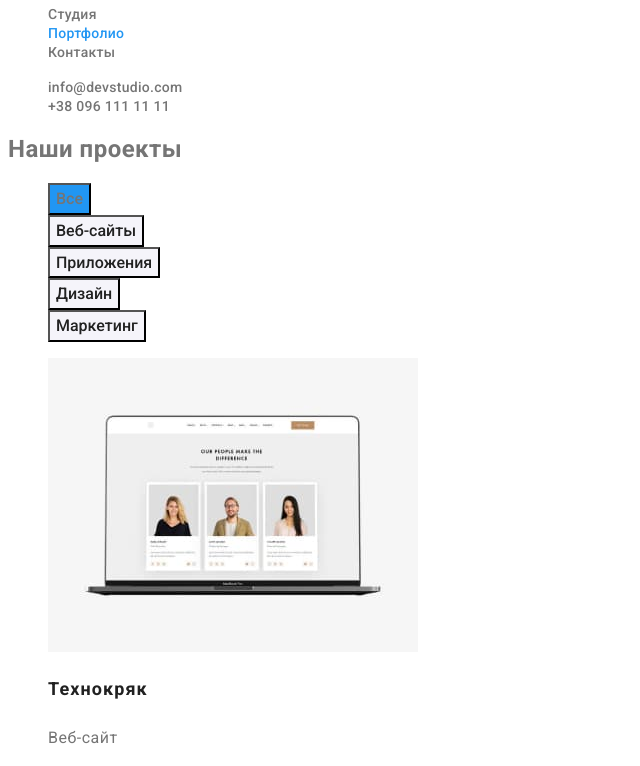
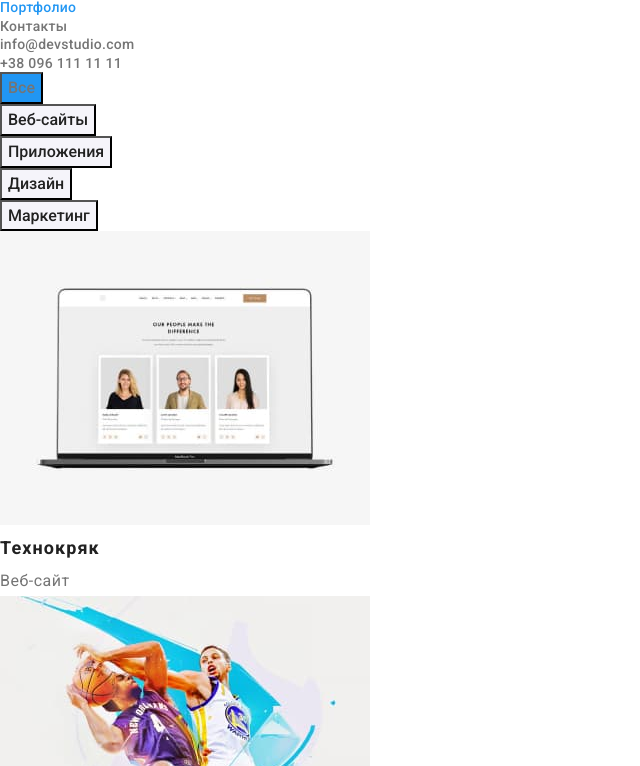
Before and after one commit to Aleks1600/goit-markup-hw-03, a plain HTML site: page portfolio.html in a window 1280 px wide. Shown: the part 51-817 px from the top of the page, without its empty margins (0-640 px from the left). Drawn offline with nearby package versions, Linux system fonts and the light colour scheme.

Commit message:
обнуяет начальные настройки

```diff
--- a/css/styles.css
+++ b/css/styles.css
@@ -17,12 +17,45 @@ body {
   background-color: #ffffff;
 }
 
+p,
+h1,
+h2,
+h3,
+h4,
+h5,
+h5 {
+  margin: 0;
+}
+
+ul {
+  margin: 0;
+  padding: 0;
+}
+
+button {
+  cursor: pointer;
+}
+
 .list {
   list-style: none;
 }
 
 .link {
   text-decoration: none;
+}
+
+.visually-hidden {
+  position: absolute;
+  width: 1px;
+  height: 1px;
+  margin: -1px;
+  border: 0;
+  padding: 0;
+
+  white-space: nowrap;
+  clip-path: inset(100%);
+  clip: rect(0 0 0 0);
+  overflow: hidden;
 }
 
 /*--------styles header----------*/
@@ -89,7 +122,6 @@ body {
   border-color: var(--accent-color);
   box-shadow: 0px 4px 4px rgba(0, 0, 0, 0.15);
   border-radius: 4px;
-  cursor: pointer;
 }
 .button:hover,
 .button:focus {
@@ -142,7 +174,6 @@ body {
   text-align: center;
   color: var(--link-text-color);
   background-color: #f5f4fa;
-  cursor: pointer;
 }
 .filter-list .button-portfolio:hover,
 .filter-list .button-portfolio:focus {
--- a/index.html
+++ b/index.html
@@ -10,6 +10,13 @@
     <link
       href="https://fonts.googleapis.com/css2?family=Raleway:wght@700&family=Roboto:wght@400;500;700;900&display=swap"
       rel="stylesheet"
+    />
+    <link
+      rel="stylesheet"
+      href="https://cdnjs.cloudflare.com/ajax/libs/modern-normalize/1.1.0/modern-normalize.min.css"
+      integrity="sha512-wpPYUAdjBVSE4KJnH1VR1HeZfpl1ub8YT/NKx4PuQ5NmX2tKuGu6U/JRp5y+Y8XG2tV+wKQpNHVUX03MfMFn9Q=="
+      crossorigin="anonymous"
+      referrerpolicy="no-referrer"
     />
     <link rel="stylesheet" href="./css/styles.css" />
   </head>
@@ -52,7 +59,7 @@
       </section>
       <!--Наши преимущества-->
       <section class="section">
-        <h2 class="section-title">Наши преимущества</h2>
+        <h2 class="section-title visually-hidden">Наши преимущества</h2>
         <ul class="list">
           <li>
             <h3 class="advantage">Внимание к деталям</h3>
--- a/portfolio.html
+++ b/portfolio.html
@@ -10,6 +10,13 @@
     <link
       href="https://fonts.googleapis.com/css2?family=Raleway:wght@700&family=Roboto:wght@400;500;700;900&display=swap"
       rel="stylesheet"
+    />
+    <link
+      rel="stylesheet"
+      href="https://cdnjs.cloudflare.com/ajax/libs/modern-normalize/1.1.0/modern-normalize.min.css"
+      integrity="sha512-wpPYUAdjBVSE4KJnH1VR1HeZfpl1ub8YT/NKx4PuQ5NmX2tKuGu6U/JRp5y+Y8XG2tV+wKQpNHVUX03MfMFn9Q=="
+      crossorigin="anonymous"
+      referrerpolicy="no-referrer"
     />
     <link rel="stylesheet" href="./css/styles.css" />
   </head>
@@ -46,7 +53,7 @@
     </header>
     <main>
       <section>
-        <h1>Наши проекты</h1>
+        <h1 class="visually-hidden">Наши проекты</h1>
         <ul class="filter-list list">
           <li>
             <button class="filter-item button-portfolio all" type="button">
```
